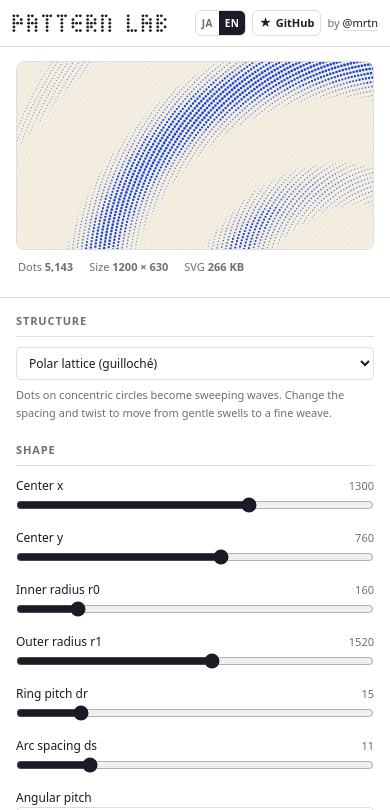
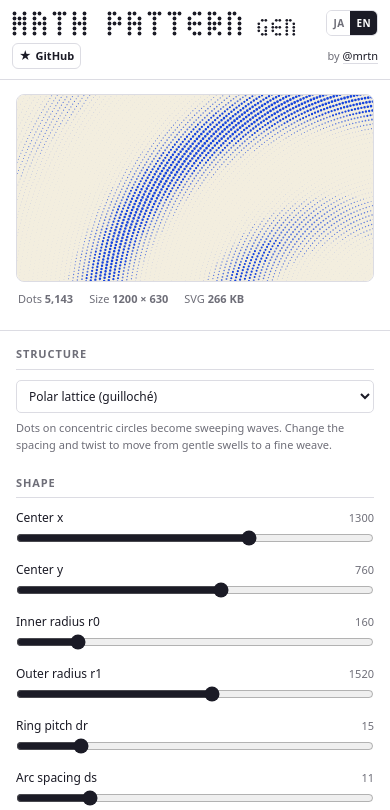
Before and after one commit to martin-ushiyama/math-pattern-gen, a plain HTML site: page index.html in a window 390 px wide. Shown: the top 810 px of the page. Drawn offline with Linux system fonts and the light colour scheme.

Commit message:
Rename to Math Pattern Gen and refresh brand assets

```diff
--- a/index.html
+++ b/index.html
@@ -3,26 +3,26 @@
 <head>
 <meta charset="utf-8">
 <meta name="viewport" content="width=device-width, initial-scale=1">
-<title>Pattern Lab — 数学から、模様が生まれる。</title>
+<title>Math Pattern Gen — 数学から、模様が生まれる。</title>
 <meta name="description" content="点の間隔を変える。波を重ねる。色を選ぶ。11種類の数学的な構造から、背景パターンをつくる小さな実験室。ブラウザで調整して、SVG・PNGで持ち出せます。">
-<link rel="canonical" href="https://martin-ushiyama.github.io/pattern-lab/">
+<link rel="canonical" href="https://martin-ushiyama.github.io/math-pattern-gen/">
 <meta name="theme-color" content="#f3eedf">
 <meta property="og:type" content="website">
-<meta property="og:site_name" content="Pattern Lab">
-<meta property="og:title" content="Pattern Lab — 数学から、模様が生まれる。">
+<meta property="og:site_name" content="Math Pattern Gen">
+<meta property="og:title" content="Math Pattern Gen — 数学から、模様が生まれる。">
 <meta property="og:description" content="点の間隔を変える。波を重ねる。色を選ぶ。11種類の数学的な構造から、背景パターンをつくる小さな実験室。SVG・PNGで持ち出せます。">
-<meta property="og:url" content="https://martin-ushiyama.github.io/pattern-lab/">
+<meta property="og:url" content="https://martin-ushiyama.github.io/math-pattern-gen/">
 <meta property="og:locale" content="ja_JP">
-<meta property="og:image" content="https://martin-ushiyama.github.io/pattern-lab/assets/brand/ogp.png">
+<meta property="og:image" content="https://martin-ushiyama.github.io/math-pattern-gen/assets/brand/ogp.png">
 <meta property="og:image:type" content="image/png">
 <meta property="og:image:width" content="1200">
 <meta property="og:image:height" content="630">
 <meta property="og:image:alt" content="クリーム色の地に青いドットロゴと、大きく波打つ極格子の模様。数学から、模様が生まれる。">
 <meta name="twitter:card" content="summary_large_image">
 <meta name="twitter:creator" content="@mrtn">
-<meta name="twitter:title" content="Pattern Lab — 数学から、模様が生まれる。">
+<meta name="twitter:title" content="Math Pattern Gen — 数学から、模様が生まれる。">
 <meta name="twitter:description" content="11種類の数学的な構造を、触って、変えて、背景に。ブラウザでつくって、SVG・PNGで持ち出せます。">
-<meta name="twitter:image" content="https://martin-ushiyama.github.io/pattern-lab/assets/brand/ogp.png">
+<meta name="twitter:image" content="https://martin-ushiyama.github.io/math-pattern-gen/assets/brand/ogp.png">
 <meta name="twitter:image:alt" content="クリーム色の地に青いドットロゴと、大きく波打つ極格子の模様。数学から、模様が生まれる。">
 <link rel="icon" href="assets/brand/favicon.ico" sizes="16x16 32x32 48x48">
 <link rel="icon" type="image/png" sizes="32x32" href="assets/brand/favicon-32.png">
@@ -37,8 +37,8 @@
 body{margin:0;background:var(--bg);color:var(--ink);
   font-family:"Noto Sans JP",system-ui,-apple-system,"Segoe UI",sans-serif;font-size:13px;line-height:1.6}
 header{padding:14px 20px;border-bottom:1px solid var(--line);display:flex;align-items:center;gap:14px;flex-wrap:wrap}
-header h1{margin:0;font-size:0;line-height:0;flex:0 1 auto;min-width:0;max-width:224px}
-header h1 svg{display:block;width:100%;height:auto}
+header h1{margin:0;font-size:0;line-height:0;flex:0 1 auto;min-width:0;max-width:294px}
+header h1 > svg{display:block;width:100%;height:auto}
 header .sub{color:var(--gray);font-size:12px}
 header .right{margin-left:auto;display:flex;align-items:center;gap:14px;white-space:nowrap;flex:none}
 header .by{color:var(--gray);font-size:12px}
@@ -109,11 +109,20 @@ code{font-family:ui-monospace,"SFMono-Regular",Menlo,Consolas,monospace;font-siz
      折り返すとヘッダーが高くなり、パターンがその分下がる */
   header{padding:10px 12px;gap:6px;flex-wrap:nowrap}
   header .sub{display:none}
-  header h1{max-width:155px}
+  header h1{max-width:230px}
   header .right{gap:6px;margin-left:auto}
   header .gh{padding:3px 6px;font-size:11px;gap:4px}
   header .by{font-size:11px}
   .lang button{padding:4px 6px;font-size:10px;letter-spacing:.04em}
+}
+@media (max-width:420px){
+  /* 長い名前を潰さず、リンクも残すため、狭い画面だけ2段にする。 */
+  header{display:grid;grid-template-columns:minmax(0,1fr) auto;gap:7px 10px}
+  header h1{max-width:283.5px;grid-column:1;grid-row:1}
+  header .right{display:contents}
+  header .lang{grid-column:2;grid-row:1;justify-self:end}
+  header .gh{grid-column:1;grid-row:2;justify-self:start}
+  header .by{grid-column:2;grid-row:2;justify-self:end}
 }
 /* ── PC ── スライダーを触っている間もパターンを見えたままにする ──
    grid item の sticky はグリッドエリア内で動くので、align-self:start と
@@ -126,14 +135,14 @@ code{font-family:ui-monospace,"SFMono-Regular",Menlo,Consolas,monospace;font-siz
 <body>
 
 <header>
-  <h1 id="logo" aria-label="Pattern Lab"></h1>
+  <h1 id="logo" aria-label="Math Pattern Gen"></h1>
   <span class="sub" id="uiSub"></span>
   <span class="right">
     <span class="lang" role="group" aria-label="Language">
       <button id="langJa" type="button" aria-pressed="true">JA</button>
       <button id="langEn" type="button" aria-pressed="false">EN</button>
     </span>
-    <a class="gh" id="ghlink" href="https://github.com/martin-ushiyama/pattern-lab"
+    <a class="gh" id="ghlink" href="https://github.com/martin-ushiyama/math-pattern-gen"
        target="_blank" rel="noopener noreferrer"><span class="star">★</span><span id="ghtxt">GitHub</span></a>
     <span class="by">by <a href="https://x.com/mrtn" target="_blank" rel="noopener noreferrer">@mrtn</a></span>
   </span>
@@ -258,6 +267,9 @@ code{font-family:ui-monospace,"SFMono-Regular",Menlo,Consolas,monospace;font-siz
    このツール自身が作る絵と同じ「点の集合」で字を組む。1 が点、0 が空白。
    N は斜めを引かず、左上の肩だけで折る。 */
 const GLYPH={
+  M:["101","111","111","101","101"],
+  H:["101","101","111","101","101"],
+  G:["011","100","101","101","011"],
   P:["110","101","111","100","100"],
   A:["110","101","111","101","101"],
   T:["111","010","010","010","010"],
@@ -287,6 +299,18 @@ function logoSVG(text,opt){
     // 消えているセルも薄く残す。格子が見えて「点で組んだ」ことが伝わる
     + '<g fill="'+o.color+'" fill-opacity="'+o.fade+'">'+circles(off)+'</g>'
     + '<g fill="'+o.color+'">'+circles(on)+'</g></svg>';
+}
+
+// 「Gen」を小さくし、主ロゴとベースラインを揃える。
+function brandLogoSVG(opt){
+  const o=Object.assign({cell:5,r:1.9},opt||{}), scale=.7;
+  const main=logoSVG("MATH PATTERN",o);
+  const suffix=logoSVG("GEN",Object.assign({},o,{cell:o.cell*scale,r:o.r*scale}));
+  const width=s=>Number(s.match(/viewBox="0 0 ([\d.]+)/)[1]);
+  const x=width(main)+o.cell*3, y=5*o.cell*(1-scale);
+  const W=x+width(suffix), H=5*o.cell;
+  return '<svg xmlns="http://www.w3.org/2000/svg" viewBox="0 0 '+W+' '+H+'" width="'+W+'" height="'+H+'">'
+    +main+suffix.replace('<svg ','<svg x="'+x+'" y="'+y+'" ')+'</svg>';
 }
 
 /* ── 共通: ドット配列 → 濃淡3段の SVG ───────────────────────── */
@@ -853,13 +877,13 @@ const $ = id => document.getElementById(id);
    文言は {ja, en} の対で持ち、T() で今の言語を引く。
    既定はブラウザの言語。選ぶと localStorage に残る。 */
 let LANG = (function(){
-  try{ const v=localStorage.getItem("patternlab.lang"); if(v==="ja"||v==="en") return v; }catch(e){}
+  try{ const v=localStorage.getItem("math-pattern-gen.lang") || localStorage.getItem("patternlab.lang"); if(v==="ja"||v==="en") return v; }catch(e){}
   return (navigator.language||"").toLowerCase().startsWith("ja") ? "ja" : "en";
 })();
 const T = o => (o && typeof o === "object" && (o.ja || o.en)) ? (o[LANG] || o.ja) : o;
 
 const UI = {
-  title:{ja:"Pattern Lab — 数学から、模様が生まれる。",en:"Pattern Lab — Patterns, born from math."},
+  title:{ja:"Math Pattern Gen — 数学から、模様が生まれる。",en:"Math Pattern Gen — Patterns, born from math."},
   sub:{ja:"数学から、模様が生まれる。",en:"Patterns, born from math."},
   legStruct:{ja:"構造",en:"Structure"},
   legParams:{ja:"かたち",en:"Shape"},
@@ -987,7 +1011,7 @@ function applyLang(){
 function setLang(v){
   if(v===LANG) return;
   LANG=v;
-  try{ localStorage.setItem("patternlab.lang", v); }catch(e){}
+  try{ localStorage.setItem("math-pattern-gen.lang", v); }catch(e){}
   applyLang();
 }
 let cur="polar", P={};
@@ -1379,7 +1403,7 @@ $("copysvg").addEventListener("click",async()=>{
   setTimeout(()=>{$("copysvg").textContent=T(UI.copy);},1400);
 });
 
-$("logo").innerHTML=logoSVG("PATTERN LAB");
+$("logo").innerHTML=brandLogoSVG();
 $("langJa").addEventListener("click",()=>setLang("ja"));
 $("langEn").addEventListener("click",()=>setLang("en"));
 
```
Also changed, not shown: README.md, assets/brand/README.md, assets/brand/apple-touch-icon.png, assets/brand/favicon-16.png, assets/brand/favicon-32.png, assets/brand/favicon-48.png, assets/brand/favicon.ico, assets/brand/favicon.svg, assets/brand/logo.svg (added), assets/brand/ogp.png, assets/brand/ogp.svg, assets/readme/key-visual.png, assets/readme/screen.png.
